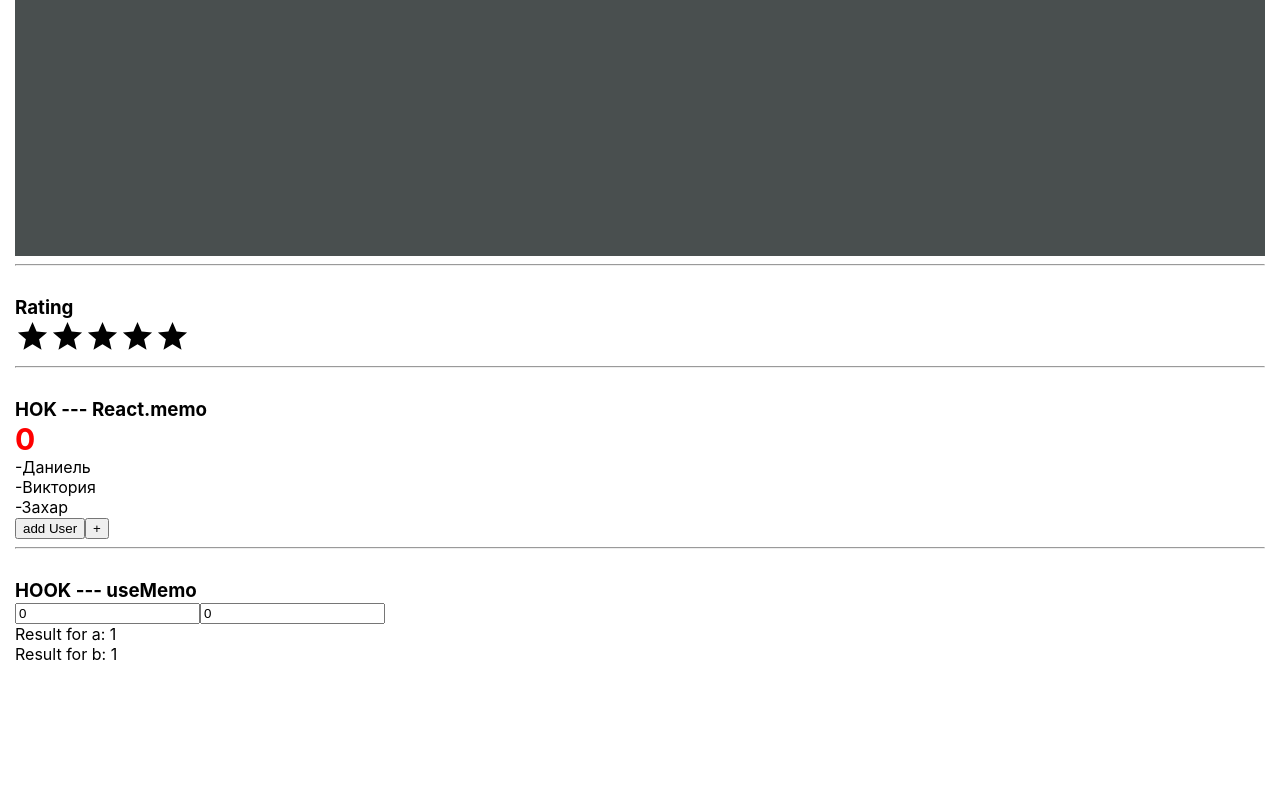
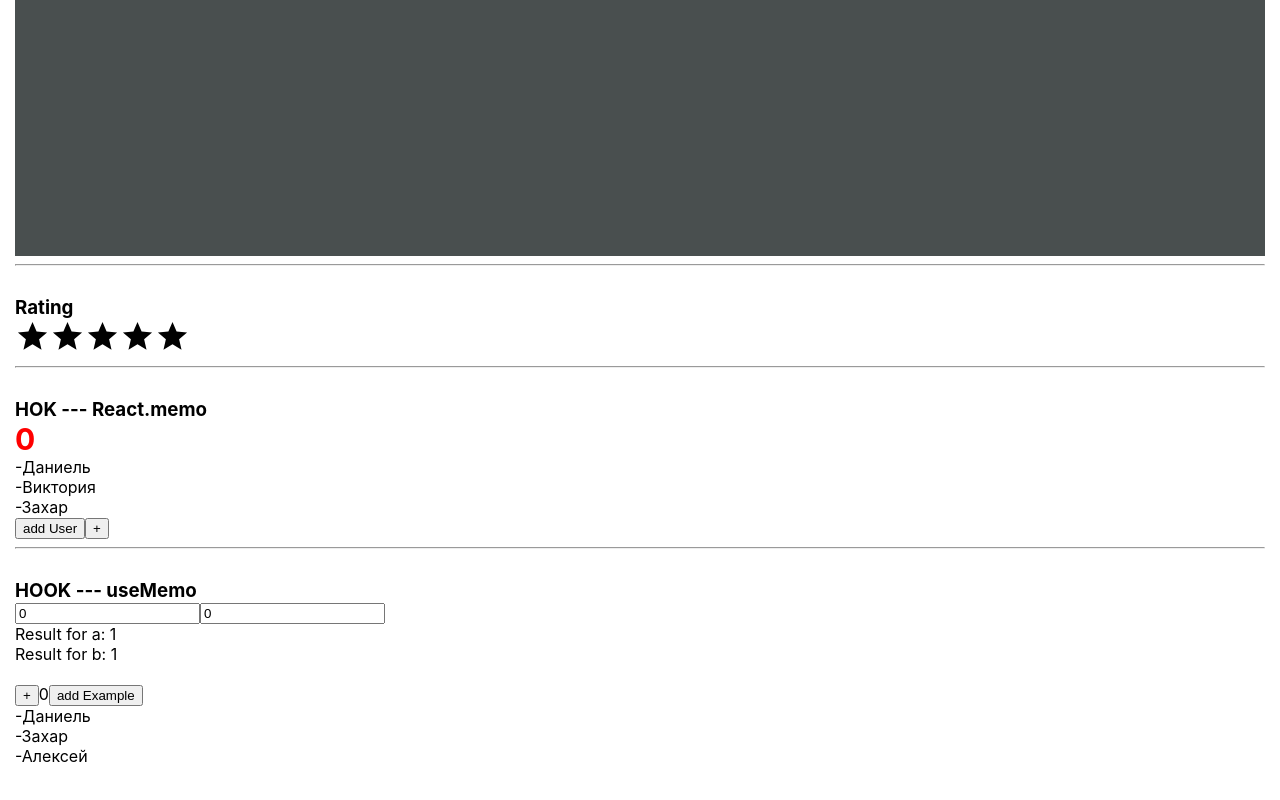
Before and after one commit to DaniyelGit/React-Kabzda, a React (Create React App) app: page / in a window 1280 px wide. Shown: the part 470-1270 px from the top of the page. Built offline with nearby package versions, Linux system fonts and the light colour scheme.

Commit message:
refactor code in component useMemo.tsx

```diff
--- a/src/App.css
+++ b/src/App.css
@@ -36,3 +36,7 @@ body {
 hr {
     margin-bottom: 30px;
 }
+
+.marginTop {
+    margin-top: 20px;
+}
--- a/src/App.tsx
+++ b/src/App.tsx
@@ -16,7 +16,7 @@ import {Accordion} from "./Components/Accordion/Accordion";
 import {Select} from "./Components/Select/Select";
 import {Rating} from "./Components/Rating/Rating";
 import {ReactMemo} from "./Components/ReactMemo/ReactMemo";
-import {UseMemo} from "./Components/UseMemo/UseMemo";
+import {HelpsToReactMemo, UseMemo} from "./Components/UseMemo/UseMemo";
 
 
 
@@ -72,6 +72,7 @@ function App() {
             <h3>HOOK --- useMemo</h3>
             {/*HOOK --- useMemo*/}
             <UseMemo/>
+            <HelpsToReactMemo/>
         </div>
     );
 }
--- a/src/Components/UseMemo/UseMemo.tsx
+++ b/src/Components/UseMemo/UseMemo.tsx
@@ -1,25 +1,28 @@
-import React from 'react';
+import React, {useMemo} from 'react';
 
 
 
 
 export const UseMemo = () => {
-
-
     const [a, setA] = React.useState<number>(0);
     const [b, setB] = React.useState<number>(0);
 
     let resultA = 1;
     let resultB = 1;
 
+    resultA = useMemo(() => {
+        let tempResultA = 1;
         for (let i = 1; i <= a; i++) {
             let fake = 0;
             while (fake < 100000000) {
                 fake++;
                 const fakeValue = Math.random();
             }
-        resultA *= i;
+            tempResultA *= i;
         }
+        return tempResultA;
+    }, [a])
+
 
     for (let i = 1; i <= b; i++) {
         resultB *= i;
@@ -39,3 +42,48 @@ export const UseMemo = () => {
         </div>
     );
 };
+
+
+
+type UsersPropsType = {
+    items: string[]
+}
+const Users = (props: UsersPropsType) => {
+    console.log('Users');
+    return (
+        <div>
+            {props.items.map((item, index) => {
+                return (
+                    <div key={index}>-{item}</div>
+                );
+            })}
+        </div>
+    );
+}
+
+const UsersContainer = React.memo(Users);
+
+export const HelpsToReactMemo = () => {
+    console.log('HelpsToReactMemo');
+    const [users, setUsers] = React.useState<string[]>(['Даниель', 'Виктория', 'Захар', 'Евгений', 'Алексей']);
+    const [counter, setCounter] = React.useState<number>(0);
+
+    const newArray = useMemo(() => {
+        return users.filter(name => name.toLowerCase().indexOf('а') > -1);
+    }, [users])
+
+    const addExampleInArr = () => {
+        setUsers([...users, 'Андрей']);
+    }
+
+    // const newArray = users.filter(name => name.toLowerCase().indexOf('a') > -1);
+
+    return (
+        <div className={'marginTop'}>
+            <button onClick={() => setCounter(counter + 1)}>+</button>
+            {counter}
+            <button onClick={addExampleInArr}>add Example</button>
+            <UsersContainer items={newArray}/>
+        </div>
+    );
+};
```
Lines whose indentation alone changed are shown as unchanged.
